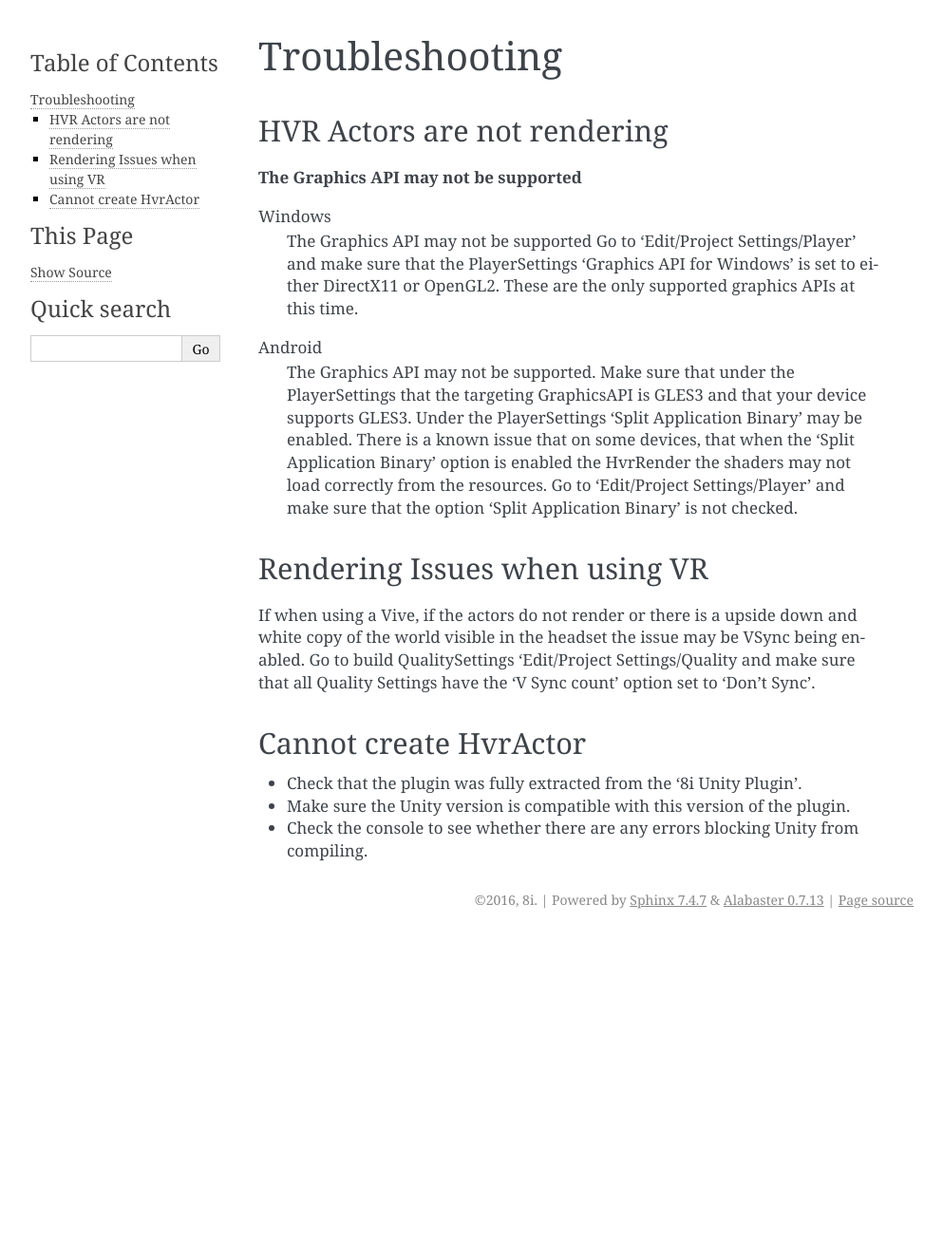
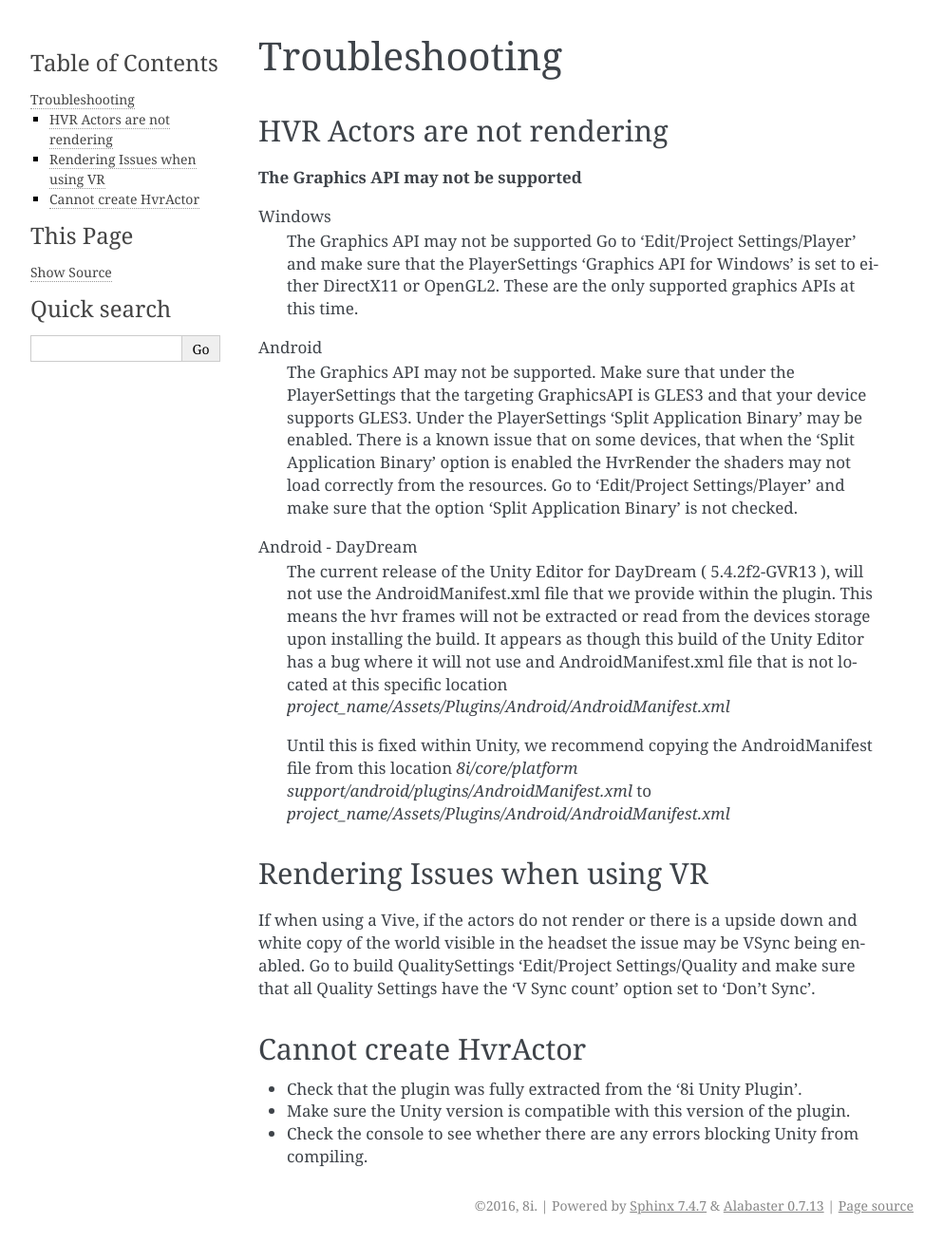
Before and after one commit to 8i/UnityPlugin_Documentation, a Sphinx documentation site: the page built from docs/source/Troubleshooting.rst, in a window 1280 px wide. Shown: the whole page at 95% size, without its empty margins (148-1141 px from the left). Built offline with Sphinx 7.4.7, drawn with Linux system fonts in a browser that asks for light colours; before the commit the page ends 987 px from its top, so only the background shows below that.

Commit message:
Added section for troubleshooting DayDream builds

```diff
--- a/docs/source/Troubleshooting.rst
+++ b/docs/source/Troubleshooting.rst
@@ -11,6 +11,13 @@ Windows
 Android
 	The Graphics API may not be supported. Make sure that under the PlayerSettings that the targeting GraphicsAPI is GLES3 and that your device supports GLES3. Under the PlayerSettings ‘Split Application Binary’ may be enabled. There is a known issue that on some devices, that when the ‘Split Application Binary’ option is enabled the HvrRender the shaders may not load correctly from the resources. Go to ‘Edit/Project Settings/Player’ and make sure that the option ‘Split Application Binary’ is not checked.
 
+Android - DayDream
+	The current release of the Unity Editor for DayDream ( 5.4.2f2-GVR13 ), will not use the AndroidManifest.xml file that we provide within the plugin. This means the hvr frames will not be extracted or read from the devices storage upon installing the build.
+	It appears as though this build of the Unity Editor has a bug where it will not use and AndroidManifest.xml file that is not located at this specific location `project_name/Assets/Plugins/Android/AndroidManifest.xml`
+
+	Until this is fixed within Unity, we recommend copying the AndroidManifest file from this location `8i/core/platform support/android/plugins/AndroidManifest.xml` to `project_name/Assets/Plugins/Android/AndroidManifest.xml`
+
+
 Rendering Issues when using VR
 ------------------------------
 
```
